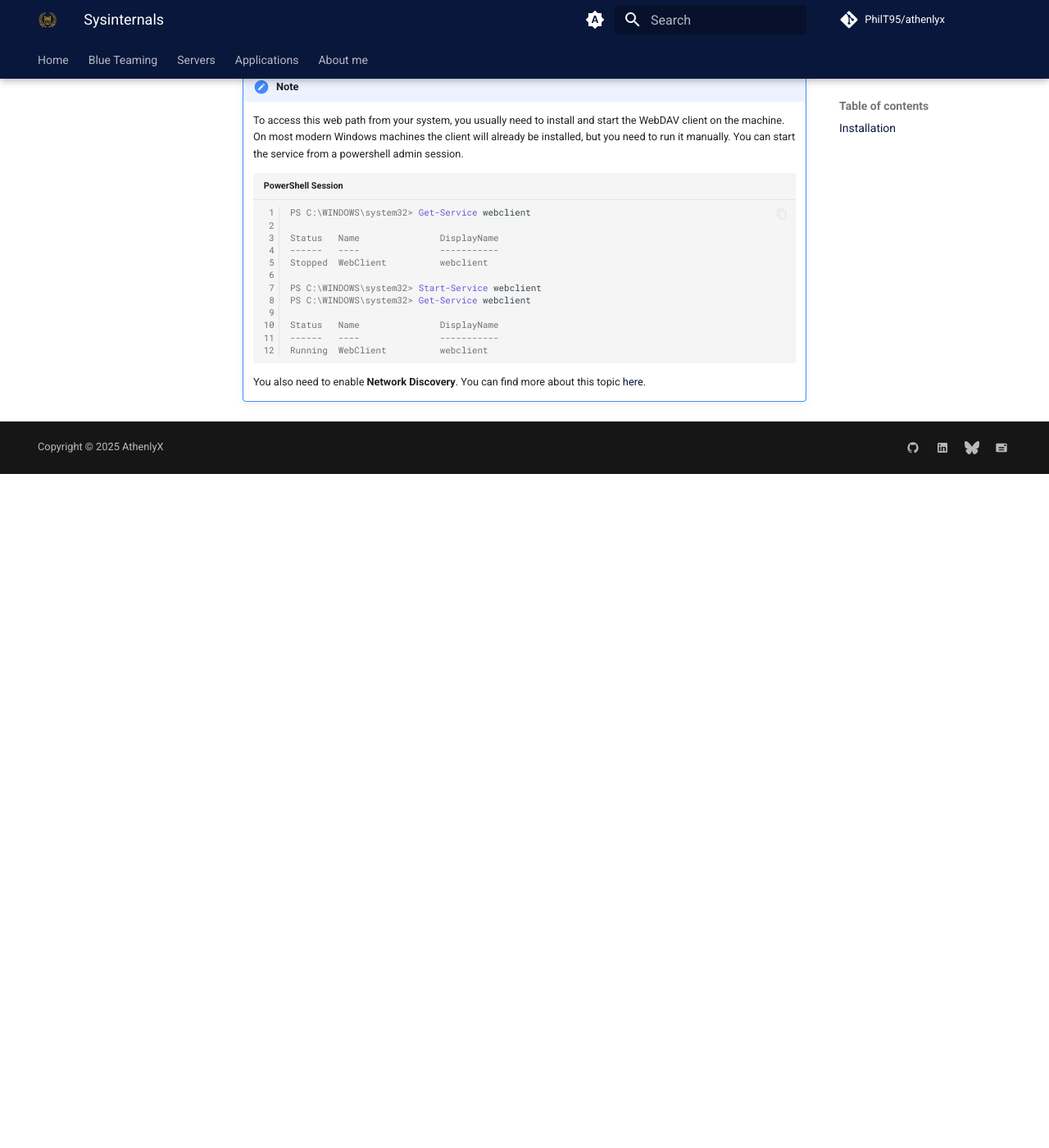
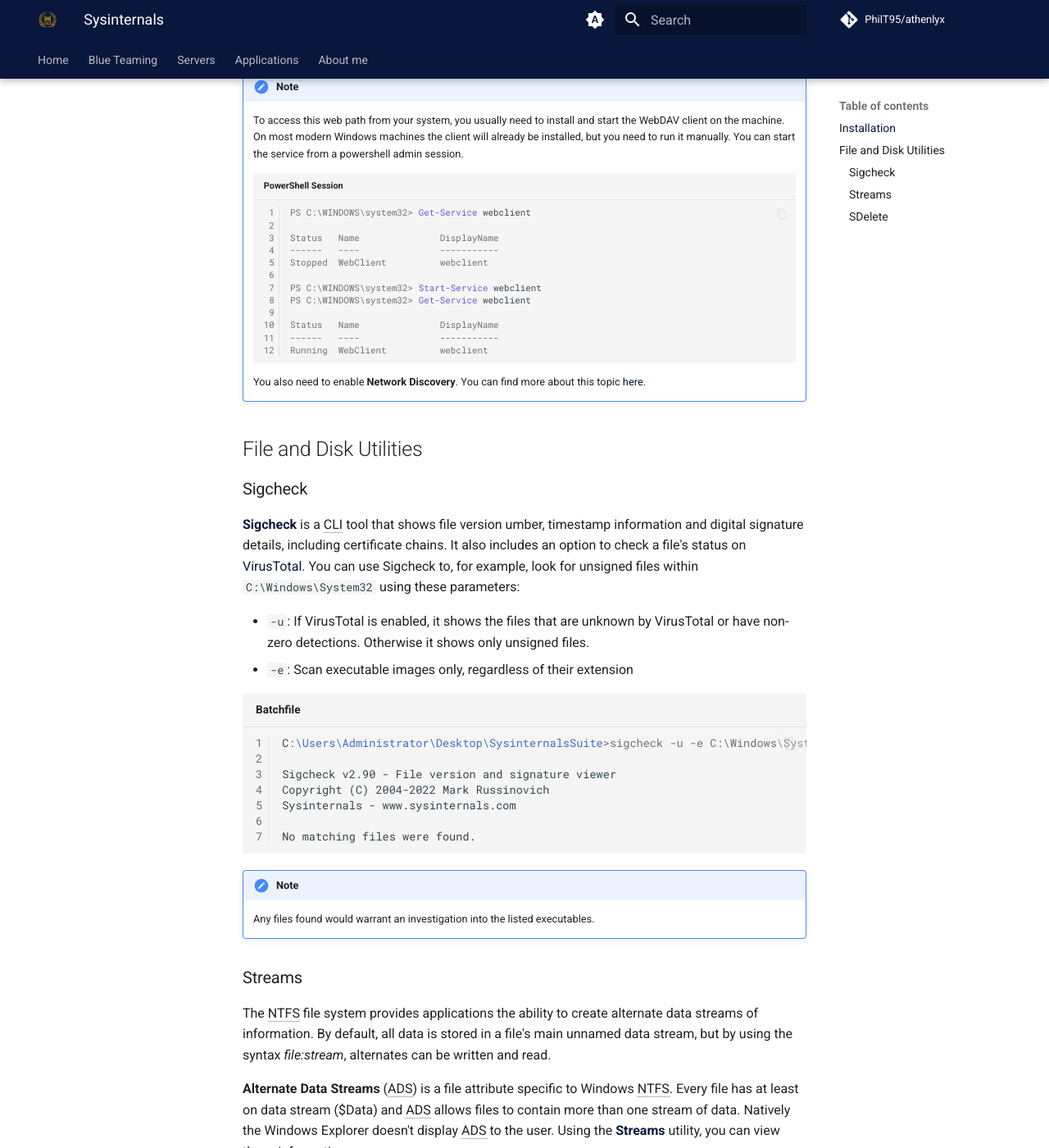
Before and after one commit to PhilT95/athenlyx, an MkDocs documentation site: the page built from docs/blue/endpoint-security/windows/sysinternals.md, in a window 1280 px wide and 1400 px high, scrolled down 879 px. Shown: the whole window at 82% size. Built offline with MkDocs 1.6.1 and Material for MkDocs 9.7.7, drawn with Linux system fonts in a browser that asks for light colours; plug-ins that fetch from the network failed and are left out; comment, search, counter and statistics services are not loaded; before the commit the page ends 1457 px from its top, so only the background shows below that; some of the changed text lies outside the part shown.

Commit message:
Added Sysinternals file and disk utilities

````diff
--- a/docs/blue/endpoint-security/windows/sysinternals.md
+++ b/docs/blue/endpoint-security/windows/sysinternals.md
@@ -55,3 +55,55 @@ You can also use **Sysinternals** executables directory from the Web without dow
     ```
 
     You also need to enable **Network Discovery**. You can find more about this topic [here](https://support.microsoft.com/en-us/windows/file-sharing-over-a-network-in-windows-b58704b2-f53a-4b82-7bc1-80f9994725bf).
+
+
+## File and Disk Utilities
+
+### Sigcheck
+
+[**Sigcheck**](https://learn.microsoft.com/en-us/sysinternals/downloads/sigcheck) is a CLI tool that shows file version umber, timestamp information and digital signature details, including certificate chains. It also includes an option to check a file's status on [VirusTotal](https://www.virustotal.com/). You can use Sigcheck to, for example, look for unsigned files within ``C:\Windows\System32`` using these parameters:
+
+- ``-u``: If VirusTotal is enabled, it shows the files that are unknown by VirusTotal or have non-zero detections. Otherwise it shows only unsigned files.
+- ``-e``: Scan executable images only, regardless of their extension
+
+
+```batch
+C:\Users\Administrator\Desktop\SysinternalsSuite>sigcheck -u -e C:\Windows\System32 -accepteula
+
+Sigcheck v2.90 - File version and signature viewer
+Copyright (C) 2004-2022 Mark Russinovich
+Sysinternals - www.sysinternals.com
+
+No matching files were found.
+```
+
+!!! note
+    Any files found would warrant an investigation into the listed executables.
+
+### Streams
+
+The NTFS file system provides applications the ability to create alternate data streams of information. By default, all data is stored in a file's main unnamed data stream, but by using the syntax *file:stream*, alternates can be written and read.
+
+**Alternate Data Streams** (ADS) is a file attribute specific to Windows NTFS. Every file has at least on data stream ($Data) and ADS allows files to contain more than one stream of data. Natively the Windows Explorer doesn't display ADS to the user. Using the [**Streams**](https://learn.microsoft.com/en-us/sysinternals/downloads/streams) utility, you can view these information.
+
+```batch
+C:\Users\Administrator\Desktop>SysinternalsSuite\streams.exe file.txt
+
+streams v1.60 - Reveal NTFS alternate streams.
+Copyright (C) 2005-2016 Mark Russinovich
+Sysinternals - www.sysinternals.com
+
+C:\Users\Administrator\Desktop\file.txt:
+         :ads.txt:$DATA 26
+
+C:\Users\Administrator\Desktop>notepad ./file.txt:ads.txt
+```
+
+
+### SDelete
+
+[**SDelete**](https://learn.microsoft.com/en-us/sysinternals/downloads/sdelete) (Secure Delete) is a utility that can delete one or more files and/or directories or cleanse the free space on a logical disk.[^1]
+
+[^1]: SDelete also implements the **DOD 5220.22-M** (Department of Defense clearing and sanitizing protocol). This is an algorithm that describes how to safely wipe data.
+
+SDelete has been used by attackers and is associated with MITRE techniques [T1485 Data Destruction](https://attack.mitre.org/techniques/T1485/) and [T1070.004 Indicator Removal on Host: File Deletion](https://attack.mitre.org/techniques/T1070/004/). It's MITRE ID is [S0195](https://attack.mitre.org/software/S0195/).
--- a/mkdocs.yml
+++ b/mkdocs.yml
@@ -15,7 +15,7 @@ nav:
           - Wireshark Advanced Features: blue/tools-network/wireshark/wireshark_advanced.md
           - Wireshark Traffic Analysis: blue/tools-network/wireshark/wireshark_trafficanalysis.md
         - TShark:
-          - TShark Basics: blue/tools-network/tshark/tshark_basics.md
+          - blue/tools-network/tshark/index.md
           - TShark CLI: blue/tools-network/tshark/tshark_cli_wireshark.md
         - NetworkMiner: blue/tools-network/NetworkMiner.md
         - BRIM: blue/tools-network/brim.md
````
Also changed, not shown: includes/abbreviations.md (+2 -0 lines), docs/blue/tools-network/tshark/index.md (renamed from docs/blue/tools-network/tshark/tshark_basics.md).
